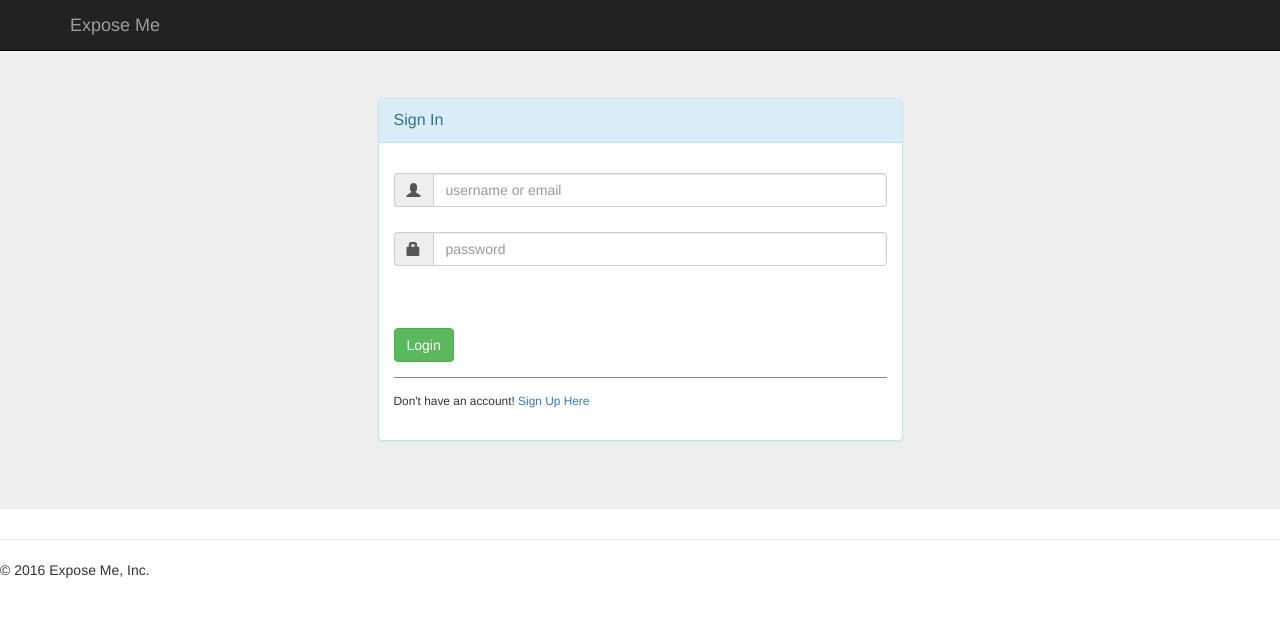
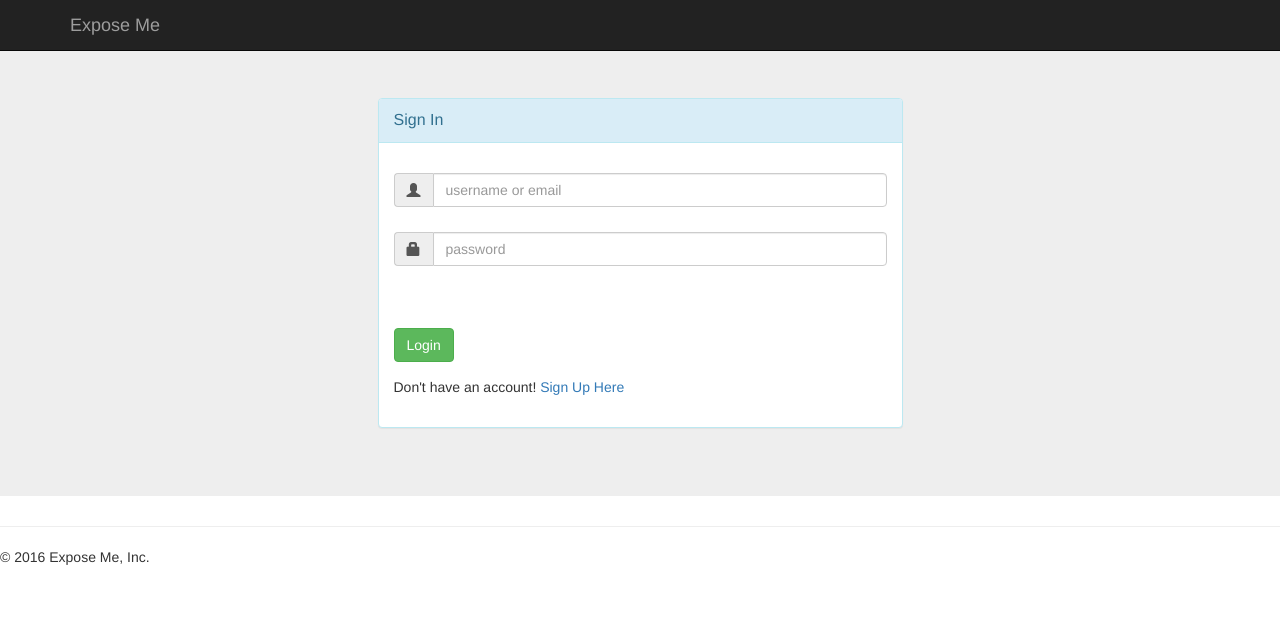
Before and after one commit to sgp715/eecs337, a Flask app: page / in a window 1280 px wide. Shown: the top 617 px of the page. Run offline with Flask 2, Linux system fonts and the light colour scheme; some libraries are stand-ins or nearby versions.

Commit message:
getting rid of line

```diff
--- a/app.py
+++ b/app.py
@@ -6,10 +6,6 @@
 @app.route('/', methods=['GET'])
 def index():
     return render_template("login.html")
-
-@app.route('/profile', methods=['POST'])
-def profile():
-    return render_template("profile.html")
 
 @app.route('/recommended', methods=['GET'])
 def recomended():
--- a/templates/login.html
+++ b/templates/login.html
@@ -35,19 +35,16 @@
 
                                 <div class="col-sm-12 controls">
                                   <a id="btn-login" href="#" class="btn btn-success">Login  </a>
-                                  <!-- <a id="btn-fblogin" href="#" class="btn btn-primary">Login with Facebook</a> -->
                                 </div>
                             </div>
 
 
                             <div class="form-group">
                                 <div class="col-md-12 control">
-                                    <div style="border-top: 1px solid#888; padding-top:15px; font-size:85%" >
-                                        Don't have an account!
+                                    Don't have an account!
                                     <a href="#" onClick="$('#loginbox').hide(); $('#signupbox').show()">
                                         Sign Up Here
                                     </a>
-                                    </div>
                                 </div>
                             </div>
                         </form>
@@ -189,11 +186,11 @@
                                 <!-- <span style="margin-left:8px;">or</span> -->
                             </div>
                             </div>
-                            <div style="border-top: 1px solid #999; padding-top:20px"  class="form-group">
-                                <!-- <div class="col-md-offset-3 col-md-9">
+                            <!-- <div style="border-top: 1px solid #999; padding-top:20px"  class="form-group">
+                                <div class="col-md-offset-3 col-md-9">
                                     <button id="btn-fbsignup" type="button" class="btn btn-primary"><i class="icon-facebook"></i>   Sign Up with Facebook</button>
-                                </div> -->
-                            </div>
+                                </div>
+                            </div> -->
                         </form>
                      </div>
                 </div>
```
